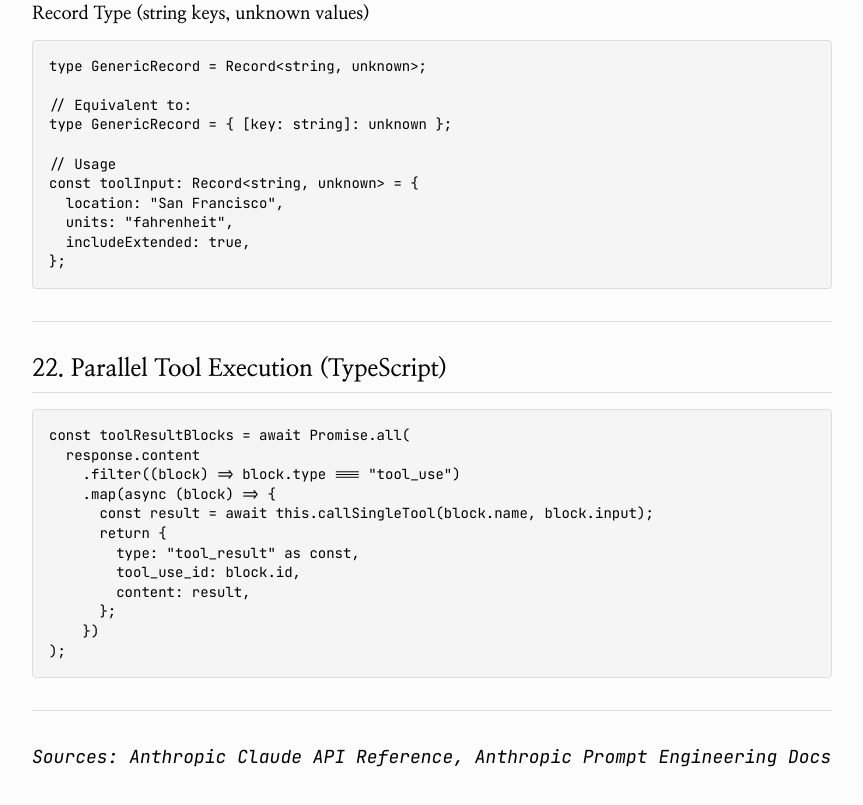
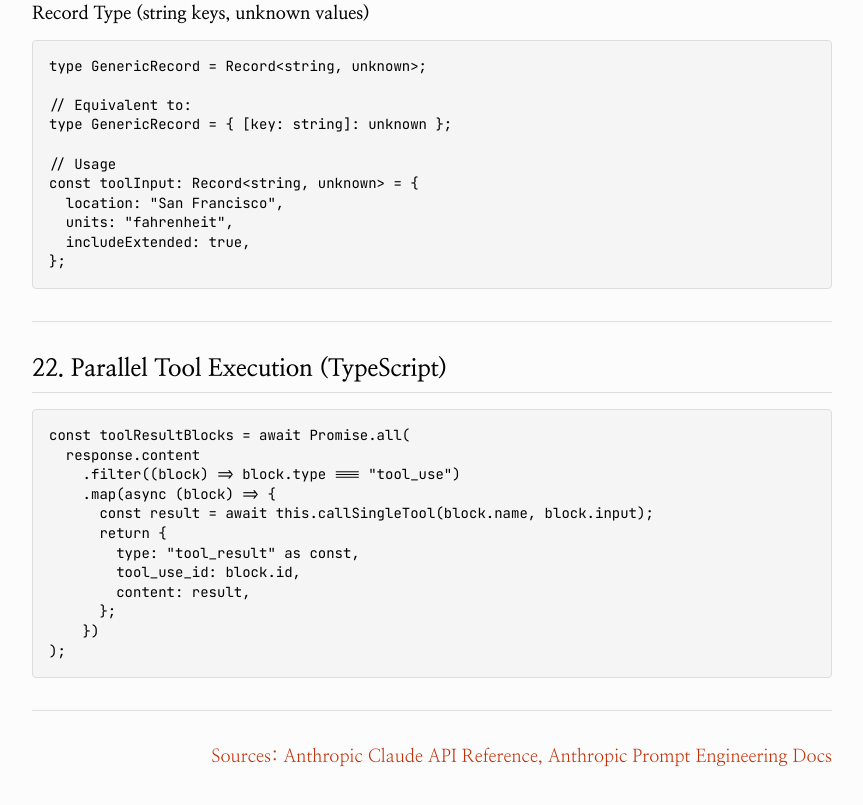
Before and after one commit to kentwalters/kentwalters.com, a plain HTML site: page reference/index.html in a window 1280 px wide. Shown: the part 10527-11332 px from the top of the page, without its empty margins (208-1071 px from the left). Drawn offline with Linux system fonts and the light colour scheme.

Commit message:
Deploy to Vercel

```diff
--- a/reference/index.html
+++ b/reference/index.html
@@ -103,6 +103,13 @@
       .subtitle {
         color: #666;
         margin-top: 0;
+      }
+      .sources {
+        font-family: "Nanum Myeongjo", serif;
+        font-size: 14px;
+        color: #c22f04;
+        text-align: right;
+        font-style: normal;
       }
     </style>
   </head>
@@ -650,7 +657,7 @@ const toolInput: Record&lt;string, unknown&gt; = {
 
       <hr>
 
-      <p><em>Sources: Anthropic Claude API Reference, Anthropic Prompt Engineering Docs</em></p>
+      <p class="sources">Sources: Anthropic Claude API Reference, Anthropic Prompt Engineering Docs</p>
 
     </div>
   </body>
```
